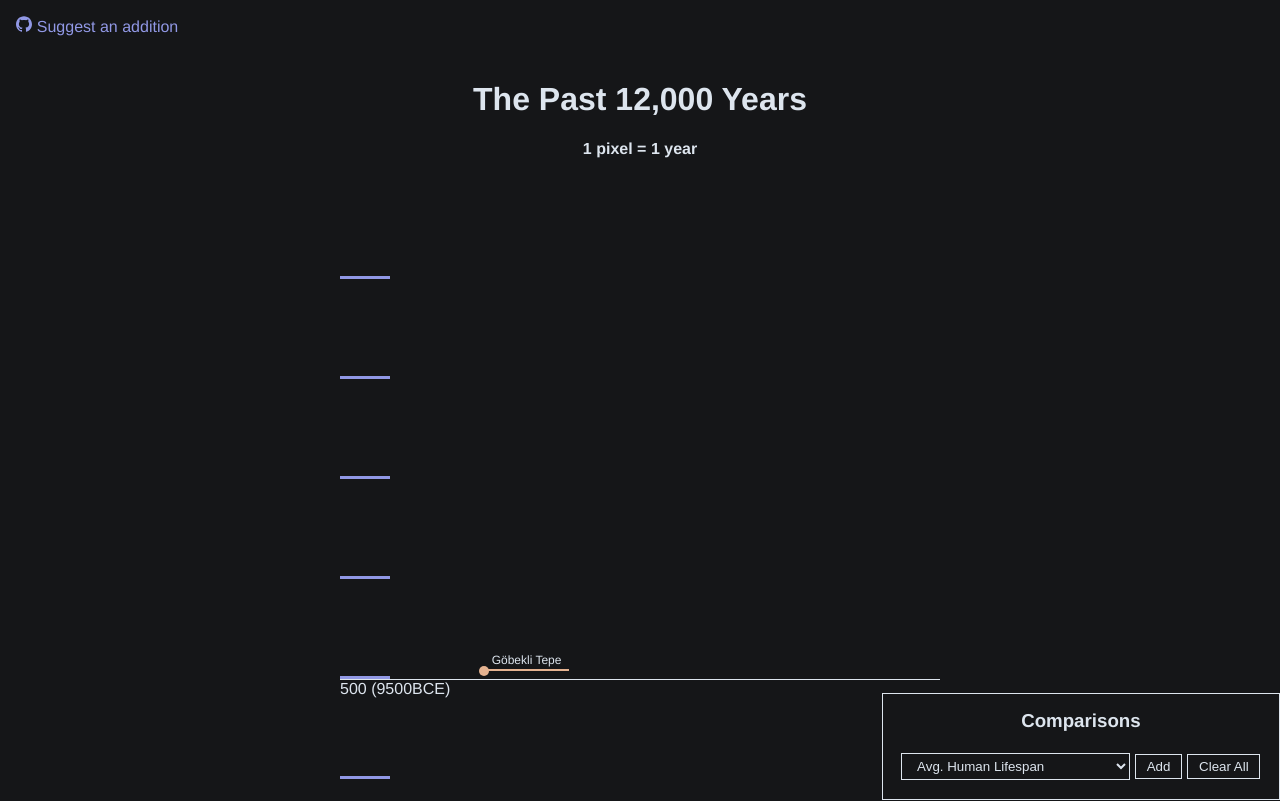
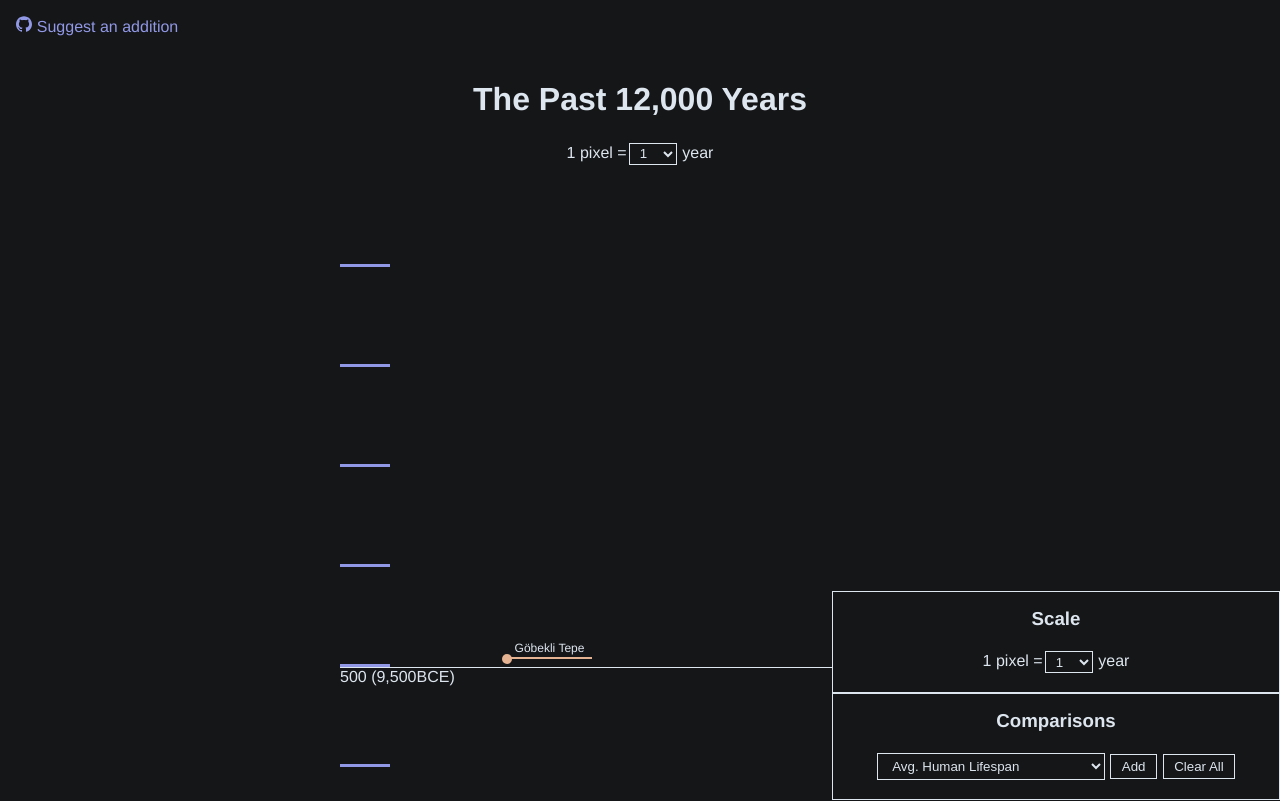
Before and after one commit to andrewlaskey/history-timeline, a Vue app: page / in a window 1280 px wide. Shown: the top 801 px of the page. Built offline with nearby package versions, Linux system fonts and the light colour scheme.

Commit message:
feat: zoooooom

```diff
--- a/src/App.vue
+++ b/src/App.vue
@@ -1,11 +1,15 @@
 <script setup lang="ts">
-import { reactive } from 'vue'
+import { computed, reactive, ref } from 'vue'
 import Timeline from './components/Timeline.vue'
 import CompareObject from './components/CompareObject.vue'
 import Footer from './components/Footer.vue'
 import { Comparable } from './types/Comparable'
+import ScaleSelector from './components/ScaleSelector.vue'
 
 const selected = reactive<Comparable[]>([])
+
+const scale = ref<number>(1);
+const totalYears = computed(() => 12000 * scale.value);
 
 const addSelection = (obj: Comparable): void => {
   selected.push(obj)
@@ -25,20 +29,23 @@ const clear = (): void => {
     <svg class="icon icon-github"><use xlink:href="#icon-github"></use></svg>
     <span>Suggest an addition</span>
   </a>
-  <h1>The Past 12,000 Years</h1>
-  <h4>1 pixel = 1 year</h4>
-  <Timeline />
+  <h1>The Past {{ totalYears.toLocaleString() }} Years</h1>
+  <ScaleSelector v-model="scale" />
+  <Timeline :total-years="totalYears" :scale="scale"/>
   <CompareObject
     v-for="obj in selected"
     :key="obj.label"
     :range="obj.range"
     :label="obj.label"
+    :scale="scale"
   />
   <Footer
     :clear="clear"
     :compare-selections="selected"
     :remove-item="removeItem"
     :add-selection="addSelection"
+    v-model:scale="scale"
+    :total-years="totalYears"
   />
 </template>
 
--- a/src/common/convert-year.ts
+++ b/src/common/convert-year.ts
@@ -1,6 +1,8 @@
 export const yearToCalendarYear = (year: number, startYear: number): string => {
   const isCE = year > startYear - 2000;
-  return isCE ? year - (startYear - 2000) + 'CE': startYear - 2000 - year + 'BCE';
+  return isCE ?
+    `${(year - (startYear - 2000)).toLocaleString()}CE`:
+    `${(startYear - 2000 - year).toLocaleString()}BCE`;
 }
 
 export const calendarYearToYear = (calendarYear: string, startYear: number): number => {
--- a/src/components/Footer.vue
+++ b/src/components/Footer.vue
@@ -1,7 +1,8 @@
 <script setup lang="ts">
-import { ref } from 'vue';
+import { computed, ref } from 'vue';
 import { Comparable } from '../types/Comparable';
 import { compareList } from '../data/compareables';
+import ScaleSelector from './ScaleSelector.vue';
 
 
 type Props = {
@@ -9,10 +10,20 @@ type Props = {
     clear: () => void,
     addSelection: (obj: Comparable) => void,
     compareSelections: Comparable[]
+    scale: number,
+    totalYears: number
 }
 
 const props = defineProps<Props>();
 
+const emit = defineEmits<{
+  (e: 'update:scale', value: number): void;
+}>();
+
+const localScale = computed({
+  get: () => props.scale,
+  set: (value: number) => emit('update:scale', value)
+});
 
 const addSelectedObj = () => {
     const compareObj = compareList.find(obj => obj.label === selection.value);
@@ -22,12 +33,16 @@ const addSelectedObj = () => {
     }
 }
 
+const selectableCompareOptions = computed(() => {
+  return compareList.filter(compareable => compareable.range < props.totalYears);
+})
+
 const selection = ref('Avg. Human Lifespan')
 </script>
 
 <template>
     <div class="footer">
-        <div class="select-compare">
+      <div class="footer-control">
         <h3>Comparisons</h3>
         <ul class="compare-selections">
           <li
@@ -42,7 +57,7 @@ const selection = ref('Avg. Human Lifespan')
         </ul>
         <div class="compare-input">
           <select v-model="selection">
-                <option v-for="obj in compareList" :key="obj.label">
+              <option v-for="obj in selectableCompareOptions" :key="obj.label">
               {{ obj.label }}
               </option>
           </select>
@@ -50,26 +65,25 @@ const selection = ref('Avg. Human Lifespan')
           <button @click="clear">Clear All</button>
         </div>
       </div>
+      <div class="footer-control">
+        <h3>Scale</h3>
+        <ScaleSelector v-model="localScale" />
+      </div>
   </div>
 </template>
 
 <style lang="scss" scoped>
 .footer {
   position: fixed;
-  left: 0;
   right: 0;
   bottom: 0;
   display: flex;
-  flex-direction: column;
-
-  @media screen and (min-width: 600px) {
-    flex-direction: row-reverse;
-    justify-content: space-between;
-    align-items: flex-end;
-  }
+  flex-direction: column-reverse;
+  width: 100%;
+  max-width: 28rem;
 }
 
-.select-compare {
+.footer-control {
   display: flex;
   flex-direction: column;
   padding: 1rem;
--- /dev/null
+++ b/src/components/ScaleSelector.vue
@@ -0,0 +1,25 @@
+<script setup lang="ts">
+const model = defineModel<number>();
+const scaleOptions = [1, 10, 50];
+</script>
+<template>
+    <div class="scale-selector">
+    <span>1 pixel =</span>
+    <select v-model="model">
+      <option v-for="option in scaleOptions" :key="option" :value="option">{{ option }}</option>
+    </select>
+    <span>{{ model && model > 1 ? 'years' : 'year' }}</span>
+  </div>
+</template>
+
+<style lang="scss" scoped>
+select {
+    margin: 0.2em;
+    margin-right: 0.4em;
+    padding: 0.12em 0.4em;
+    background: none;
+    outline: none;
+    color: #dde5ee;
+    border: 1px solid #dde5ee;
+  }
+</style>
--- a/src/components/Timeline.vue
+++ b/src/components/Timeline.vue
@@ -1,20 +1,18 @@
 <script setup lang="ts">
-import { yearToCalendarYear, calendarYearToYear } from "../common/convert-year";
+import { computed } from "vue";
+import { yearToCalendarYear } from "../common/convert-year";
 import { events } from "../data/events";
 import { people } from "../data/people";
 import { states } from "../data/states";
-import { Category, DataPoint, Kind } from "../types/DataPoint";
+import { ancient } from "../data/ancient";
 import TimelineEntry from './TimelineEntry.vue'
 
-const totalYears = 12000;
+const props = defineProps<{ totalYears: number, scale: number }>();
 const range = 500;
-const numGridLines = totalYears / range;
 
-const entryPosition = (calendarYear: string): number => {
-  return calendarYearToYear(calendarYear, totalYears);
-};
+const numGridLines = computed(() => props.totalYears / (range * props.scale));
 
-const dataPoints = [...events, ...people, ...states];
+const dataPoints = [...events, ...people, ...states, ...ancient];
 </script>
 
 <template>
@@ -24,21 +22,23 @@ const dataPoints = [...events, ...people, ...states];
         class="grid-line"
         v-for="n in numGridLines"
         :key="n"
-        :style="{ top: n * range + 'px' }"
+        :style="{ top: `${n * range}px` }"
       >
-        {{ n * range }} ({{ yearToCalendarYear(n * range, totalYears) }})
+        {{ n * range * scale }} ({{ yearToCalendarYear(n * range * scale, totalYears) }})
       </div>
     </div>
 
     <TimelineEntry
       v-for="entry in dataPoints"
       :key="entry.label"
-      :top="entryPosition(entry.year)"
+      :year="entry.year"
       :range="entry.range"
       :kind="entry.kind"
       :category="entry.category"
       :link="entry.link"
       :label="entry.label"
+      :scale="scale"
+      :total-years="totalYears"
     />
   </div>
 </template>
--- a/src/components/TimelineEntry.vue
+++ b/src/components/TimelineEntry.vue
@@ -1,26 +1,39 @@
 <script setup lang="ts">
-import { onMounted, useTemplateRef } from 'vue';
+import { computed, onBeforeUpdate, onMounted, onUpdated, useTemplateRef, watch } from 'vue';
 import { gsap } from 'gsap';
 import { ScrollTrigger } from 'gsap/ScrollTrigger';
-import { Category } from '../types/DataPoint';
+import { Category, Kind } from '../types/DataPoint';
+import { calendarYearToYear } from '../common/convert-year';
 
 gsap.registerPlugin(ScrollTrigger);
 
-const props = defineProps({
-    top: Number,
-    range: Number,
-    label: String,
-    category: String,
-    kind: String,
-    link: String
-});
+const props = defineProps<{
+  year: string,
+  range?: number,
+  label: string,
+  category: string,
+  kind: string,
+  link?: string,
+  scale: number,
+  totalYears: number
+}>();
 
 const entry = useTemplateRef('entry');
 
-onMounted(() => {
-    if (!entry.value) return;
+const rangeHeight = computed(() => {
+  if (props.range) {
+    return Math.floor(props.range * (1 / props.scale));
+  }
 
-    let startLeft = 9;
+  return undefined;
+});
+
+const top = computed(() => {
+  return Math.floor(calendarYearToYear(props.year, props.totalYears) * (1 / props.scale));
+});
+
+const left = () => {
+  let startLeft = 9;
     const wiggle = Math.random() * 10 * (Math.random() < 0.5 ? 1 : -1);
     switch (props.category) {
         case Category.ARCHEOLOGICAL:
@@ -37,22 +50,58 @@ onMounted(() => {
         break;
     }
 
+  return `${startLeft + wiggle}%`;
+};
+
+const show = computed(() => {
+  const timelineYear = calendarYearToYear(props.year, props.totalYears);
+
+  const isWithinTimelineRange = timelineYear > 0;
+
+  if (isWithinTimelineRange) {
+    return props.scale === 1 || props.kind == Kind.RANGE;
+  }
+
+  return false;
+});
+
+onMounted(() => {
+    if (!entry.value) return;
+
     gsap.set(entry.value, {
-        top: props.top,
-        left: `${startLeft + wiggle}%`,
-        height: props.range ? 0 : undefined,
-        opacity: 0
+        top: top.value,
+        left: left(),
+        height: rangeHeight.value,
+        autoAlpha: 0
     });
 
+    if (show.value) {
+      gsap.to(entry.value, {
+          scrollTrigger: entry.value,
+          autoAlpha: 1,
+          height: rangeHeight.value,
+          duration: 0.5,
+          ease: 'power1.in'
+      });
+    }
+});
+
+onBeforeUpdate(() => {
+  gsap.killTweensOf(entry.value);
+});
+
+onUpdated(() => {
+  if (show.value) {
     gsap.to(entry.value, {
-        scrollTrigger: entry.value,
-        start: 'top 90%',
-        opacity: 1,
-        height: props.range ? props.range : undefined,
-        duration: 0.5,
-        ease: 'power1.in'
-    });
-})
+          top: top.value,
+          left: left(),
+          height: rangeHeight.value,
+          autoAlpha: 1
+      });
+  } else {
+    gsap.to(entry.value, { autoAlpha: 0 })
+  }
+});
 </script>
 
 <template>
--- /dev/null
+++ b/src/data/ancient.ts
@@ -0,0 +1,52 @@
+import { Category, DataPoint, Kind } from "../types/DataPoint";
+
+export const ancient: DataPoint[] = [
+    {
+        label: 'Humans reach Australia',
+        link: 'https://en.wikipedia.org/wiki/Prehistory_of_Australia',
+        kind: Kind.RANGE,
+        year: '65000 BCE',
+        range: 15000,
+        category: Category.ARCHEOLOGICAL
+    },
+    {
+        label: 'Humans settle the Americas',
+        link: 'https://en.wikipedia.org/wiki/Peopling_of_the_Americas',
+        kind: Kind.RANGE,
+        year: '20000 BCE',
+        range: 5000,
+        category: Category.ARCHEOLOGICAL
+    },
+    {
+        label: 'Homo florensiensis goes extinct',
+        link: 'https://en.wikipedia.org/wiki/Homo_floresiensis',
+        kind: Kind.RANGE,
+        year: '60000 BCE',
+        range: 10000,
+        category: Category.NATURE
+    },
+    {
+        label: 'Neanderthal goes extinct',
+        link: 'https://en.wikipedia.org/wiki/Neanderthal_extinction',
+        kind: Kind.RANGE,
+        year: '41000 BCE',
+        range: 6000,
+        category: Category.NATURE
+    },
+    {
+        label: 'Lascaux cave paintings',
+        link: 'https://en.wikipedia.org/wiki/Lascaux',
+        kind: Kind.RANGE,
+        year: '22000 BCE',
+        range: 5000,
+        category: Category.ARCHEOLOGICAL
+    },
+    {
+        label: 'Homo sapiens',
+        link: 'https://en.wikipedia.org/wiki/Human#Evolution',
+        kind: Kind.RANGE,
+        year: '300000 BCE',
+        range: 300000,
+        category: Category.NATURE
+    }
+];
--- a/src/data/compareables.ts
+++ b/src/data/compareables.ts
@@ -16,6 +16,10 @@ export const compareList: Comparable[] = [
     {
         range: 164,
         label: 'Orbit of Neptune'
+    },
+    {
+      range: 26000,
+      label: 'Axial precession'
     }
   //   ...people.map(({ range, label }) => ({ range: range || 80, label })),
   //   ...states.map(({ range, label }) => ({ range: range || 80, label })),
```
Also changed, not shown: src/components/CompareObject.vue (+19 -6 lines). Lines whose indentation alone changed are shown as unchanged.
